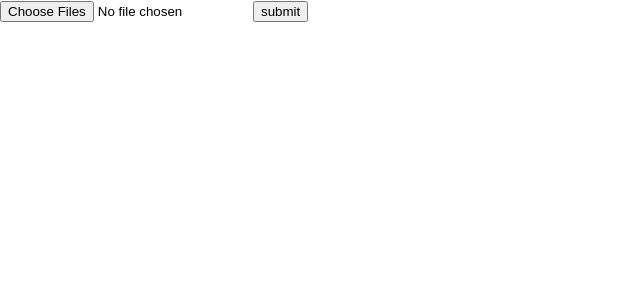
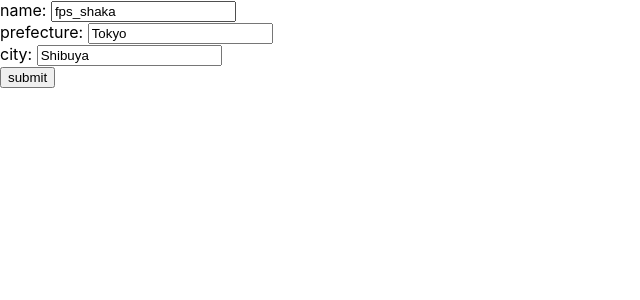
Before and after one commit to Y0hri12/react-intro, a React (Create React App) app: page / in a window 1280 px wide. Shown: the top 300 px of the page, without its empty margins (0-640 px from the left). Built offline with nearby package versions, Linux system fonts and the light colour scheme.

Commit message:
feat: ネスト化したState #17

```diff
--- a/package.json
+++ b/package.json
@@ -39,5 +39,8 @@
       "last 1 firefox version",
       "last 1 safari version"
     ]
+  },
+  "devDependencies": {
+    "use-immer": "^0.9.0"
   }
 }
--- /dev/null
+++ b/src/components/StateNest.tsx
@@ -0,0 +1,71 @@
+import { useState } from 'react';
+
+export default function StateNest() {
+  // 入れ子の配列をStateとして宣言
+  const [form, setForm] = useState({
+    name: 'fps_shaka',
+    address: {
+      prefecture: 'Tokyo',
+      city: 'Shibuya',
+    },
+  });
+
+  // 1段目の入力値をStateに反映
+  const handleForm = (e: React.ChangeEvent<HTMLInputElement>) => {
+    setForm({ ...form, [e.target.name]: e.target.value });
+  };
+
+  // 2段目の入力値をStateに反映
+  const handleAddress = (e: React.ChangeEvent<HTMLInputElement>) => {
+    setForm({
+      ...form,
+      address: { ...form.address, [e.target.name]: e.target.value },
+    });
+  };
+
+  // 送信ボタンクリック時にログにメッセージを出力
+  const show = () => {
+    console.log(`name: ${form.name}`);
+    console.log(`address: ${form.address.prefecture}・${form.address.city}`);
+  };
+
+  return (
+    <form>
+      <div>
+        <label htmlFor="name">name: </label>
+        <input
+          id="name"
+          name="name"
+          type="text"
+          value={form.name}
+          onChange={handleForm}
+        />
+      </div>
+      <div>
+        <label htmlFor="prefecture">prefecture: </label>
+        <input
+          id="prefecture"
+          name="prefecture"
+          type="text"
+          value={form.address.prefecture}
+          onChange={handleAddress}
+        />
+      </div>
+      <div>
+        <label htmlFor="city">city: </label>
+        <input
+          id="city"
+          name="city"
+          type="text"
+          value={form.address.city}
+          onChange={handleAddress}
+        />
+      </div>
+      <div>
+        <button type="button" onClick={show}>
+          submit
+        </button>
+      </div>
+    </form>
+  );
+}
--- /dev/null
+++ b/src/components/StateNestImmer.tsx
@@ -0,0 +1,80 @@
+import { useImmer } from 'use-immer';
+
+type Form = {
+  name: string;
+  address: {
+    prefecture: string;
+    city: string;
+  };
+};
+
+export default function StateNestImmer() {
+  // フォームとしてのStateを宣言
+  const [form, setForm] = useImmer<Form>({
+    name: 'fps_shaka',
+    address: {
+      prefecture: 'Tokyo',
+      city: 'Shibuya',
+    },
+  });
+
+  // 1段目の入力値をStateに反映
+  const handleForm = (e: React.ChangeEvent<HTMLInputElement>) => {
+    const name = e.target.name as 'name';
+    setForm((form) => {
+      form[name] = e.target.value;
+    });
+  };
+
+  // 2段目の入力値をStateに反映
+  const handleAddress = (e: React.ChangeEvent<HTMLInputElement>) => {
+    const name = e.target.name as 'prefecture' | 'city';
+    setForm((form) => {
+      form.address[name] = e.target.value;
+    });
+  };
+
+  // 送信ボタンクリック時にログにメッセージを出力
+  const show = () => {
+    console.log(`name: ${form.name}`);
+    console.log(`address: ${form.address.prefecture}・${form.address.city}`);
+  };
+
+  return (
+    <form>
+      <div>
+        <label htmlFor="name">name: </label>
+        <input
+          id="name"
+          name="name"
+          type="text"
+          value={form.name}
+          onChange={handleForm}
+        />
+      </div>
+      <div>
+        <label htmlFor="prefecture">prefecture: </label>
+        <input
+          id="prefecture"
+          name="prefecture"
+          type="text"
+          value={form.address.prefecture}
+          onChange={handleAddress}
+        />
+      </div>
+      <div>
+        <label htmlFor="city">city: </label>
+        <input
+          id="city"
+          name="city"
+          type="text"
+          value={form.address.city}
+          onChange={handleAddress}
+        />
+      </div>
+      <button type="button" onClick={show}>
+        submit
+      </button>
+    </form>
+  );
+}
--- /dev/null
+++ b/src/components/StateNestImmer2.tsx
@@ -0,0 +1,81 @@
+import { useImmer } from 'use-immer';
+
+type Form = {
+  name: string;
+  address: {
+    prefecture: string;
+    city: string;
+  };
+};
+
+export default function StateNestImmer2() {
+  // フォームとしてのStateを宣言
+  const [form, setForm] = useImmer<Form>({
+    name: 'fps_shaka',
+    address: {
+      prefecture: 'Tokyo',
+      city: 'Shibuya',
+    },
+  });
+
+  // 1段目の入力値をStateに反映
+  const handleNest = (e: React.ChangeEvent<HTMLInputElement>) => {
+    // 要素名を分解
+    const ns = e.target.name.split('.');
+    setForm((form) => {
+      // 階層に応じて代入先を切り替え
+      if (ns.length === 1) {
+        const name = ns[0] as 'name';
+        form[name] = e.target.value;
+      } else {
+        const address = ns[0] as 'address';
+        const address_info = ns[1] as 'prefecture' | 'city';
+        form[address][address_info] = e.target.value;
+      }
+    });
+  };
+
+  // 送信ボタンクリック時にログにメッセージを出力
+  const show = () => {
+    console.log(`name: ${form.name}`);
+    console.log(`address: ${form.address.prefecture}・${form.address.city}`);
+  };
+
+  return (
+    <form>
+      <div>
+        <label htmlFor="name">name: </label>
+        <input
+          id="name"
+          name="name"
+          type="text"
+          value={form.name}
+          onChange={handleNest}
+        />
+      </div>
+      <div>
+        <label htmlFor="prefecture">prefecture: </label>
+        <input
+          id="prefecture"
+          name="address.prefecture"
+          type="text"
+          value={form.address.prefecture}
+          onChange={handleNest}
+        />
+      </div>
+      <div>
+        <label htmlFor="city">city: </label>
+        <input
+          id="city"
+          name="address.city"
+          type="text"
+          value={form.address.city}
+          onChange={handleNest}
+        />
+      </div>
+      <button type="button" onClick={show}>
+        submit
+      </button>
+    </form>
+  );
+}
--- a/src/index.tsx
+++ b/src/index.tsx
@@ -13,14 +13,17 @@ import reportWebVitals from './reportWebVitals';
 // import FormRadio from './components/FormRadio';
 // import FormCheck from './components/FormCheck';
 // import FormCheckMulti from './components/FormCheckMulti';
-import FormFile from './components/FormFile';
+// import FormFile from './components/FormFile';
+// import StateNest from './components/StateNest';
+// import StateNestImmer from './components/StateNestImmer';
+import StateNestImmer2 from './components/StateNestImmer2';
 
 const root = ReactDOM.createRoot(
   document.getElementById('root') as HTMLElement
 );
 root.render(
   <React.StrictMode>
-    <FormFile />
+    <StateNestImmer2 />
   </React.StrictMode>
 );
 
```
Also changed, not shown: 1 other file (tests, documents, lock files or other folders).
